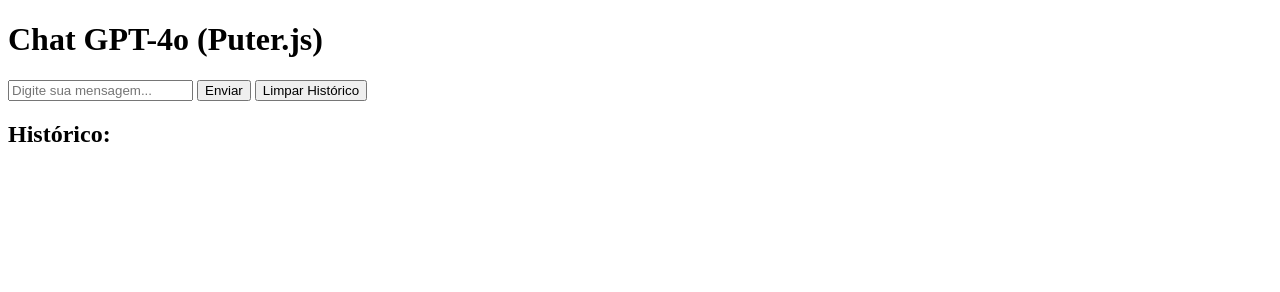
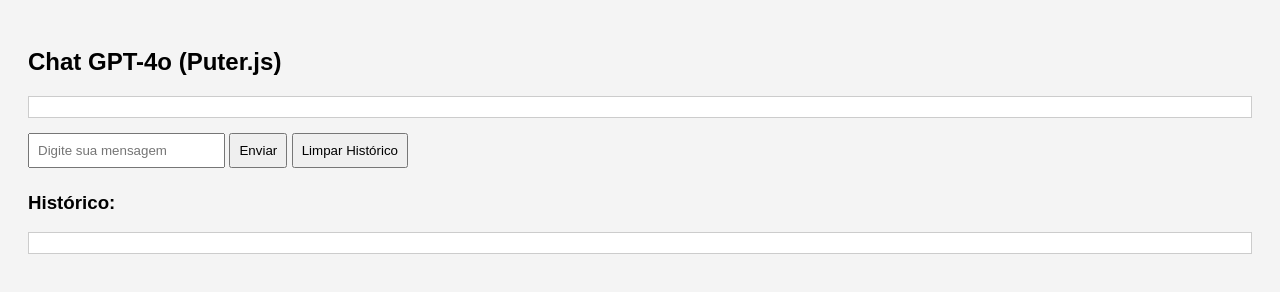
Before and after one commit to jud2024/Braza-AI, a plain HTML site: page index.html in a window 1280 px wide. Drawn offline with Linux system fonts and the light colour scheme.

Commit message:
Update index.html

```diff
--- a/index.html
+++ b/index.html
@@ -1,20 +1,29 @@
 <!DOCTYPE html>
 <html lang="pt-BR">
 <head>
-    <meta charset="UTF-8">
-    <title>Chat GPT-4o (Puter.js)</title>
-    <link rel="stylesheet" href="style.css">
-    <script src="https://js.puter.com/v2/"></script>
+  <meta charset="UTF-8">
+  <title>Chat GPT-4o (Puter.js)</title>
+  <style>
+    body { font-family: sans-serif; background: #f4f4f4; padding: 20px; }
+    #chat, #historico { border: 1px solid #ccc; padding: 10px; margin-bottom: 10px; background: #fff; max-height: 300px; overflow-y: auto; }
+    input, button { padding: 8px; margin: 5px 0; }
+    button { cursor: pointer; }
+  </style>
+  <script src="https://puter.com/static/js/puter.js"></script>
+  <script src="script.js" defer></script>
 </head>
 <body>
-    <h1>Chat GPT-4o (Puter.js)</h1>
-    <div id="messages"></div>
-    <input type="text" id="userInput" placeholder="Digite sua mensagem...">
-    <button onclick="enviarMensagem()">Enviar</button>
-    <button onclick="limparHistorico()">Limpar Histórico</button>
-    <h2>Histórico:</h2>
-    <div id="historico"></div>
 
-    <script src="script.js"></script>
+  <h2>Chat GPT-4o (Puter.js)</h2>
+
+  <div id="chat"></div>
+
+  <input type="text" id="mensagem" placeholder="Digite sua mensagem">
+  <button onclick="enviarMensagem()">Enviar</button>
+  <button onclick="limparHistorico()">Limpar Histórico</button>
+
+  <h3>Histórico:</h3>
+  <div id="historico"></div>
+
 </body>
 </html>
```
